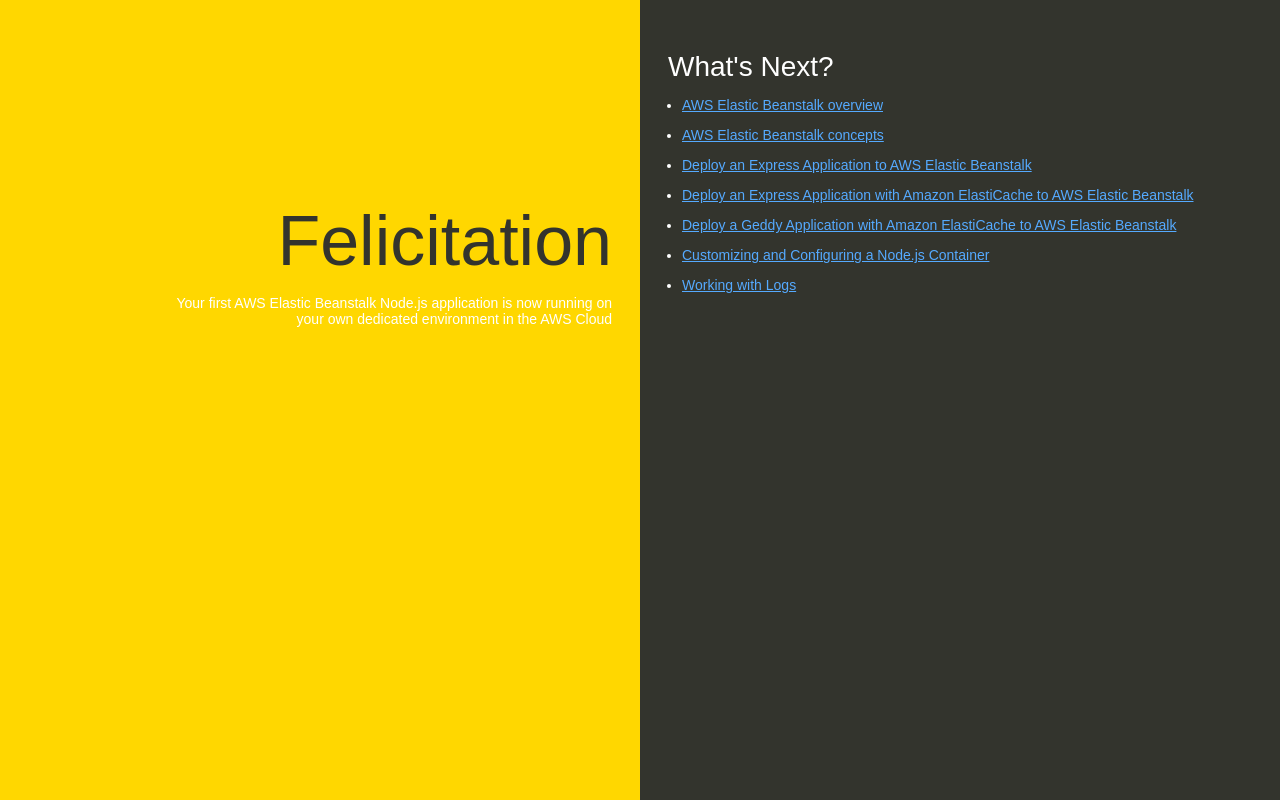
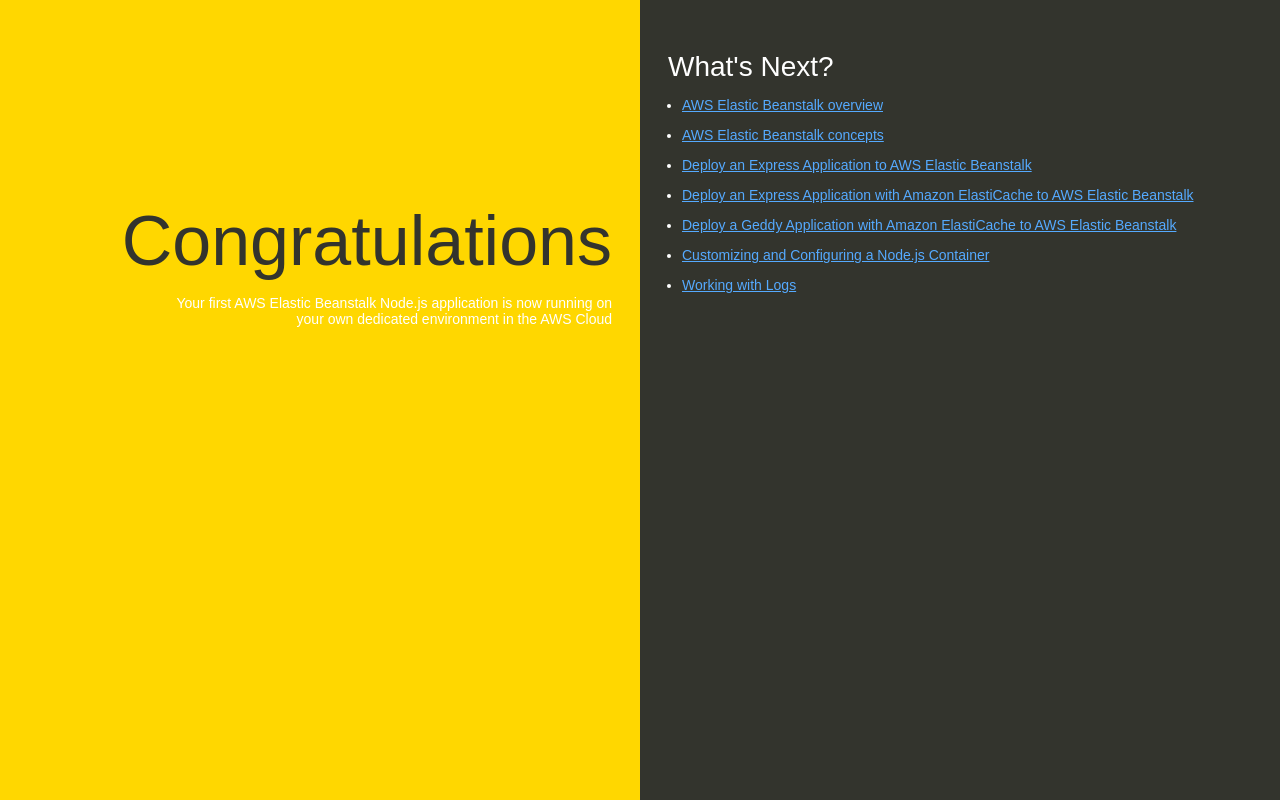
Before and after one commit to yourfavengineer/my-nodejs-repo, a website: page index.html in a window 1280 px wide. Drawn offline with Linux system fonts and the light colour scheme.

Commit message:
Update index.html

```diff
--- a/index.html
+++ b/index.html
@@ -74,7 +74,7 @@
   </head>
   <body>
     <div class="textColumn">
-      <h1>Felicitation</h1>
+      <h1>Congratulations</h1>
       <p>Your first AWS Elastic Beanstalk Node.js application is now running on your own dedicated environment in the AWS Cloud</p>
     </div>
     <div class="linksColumn">
```
